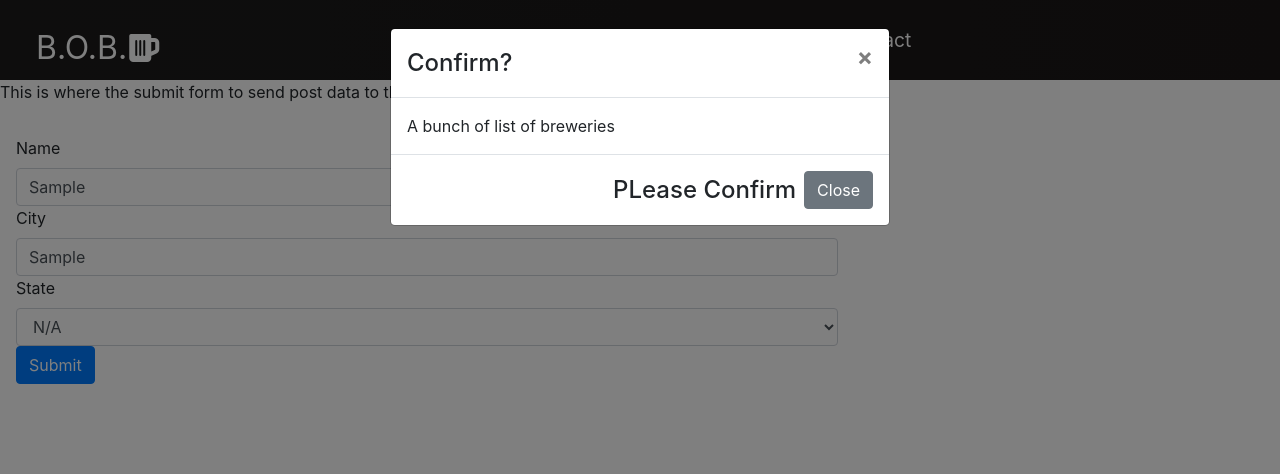
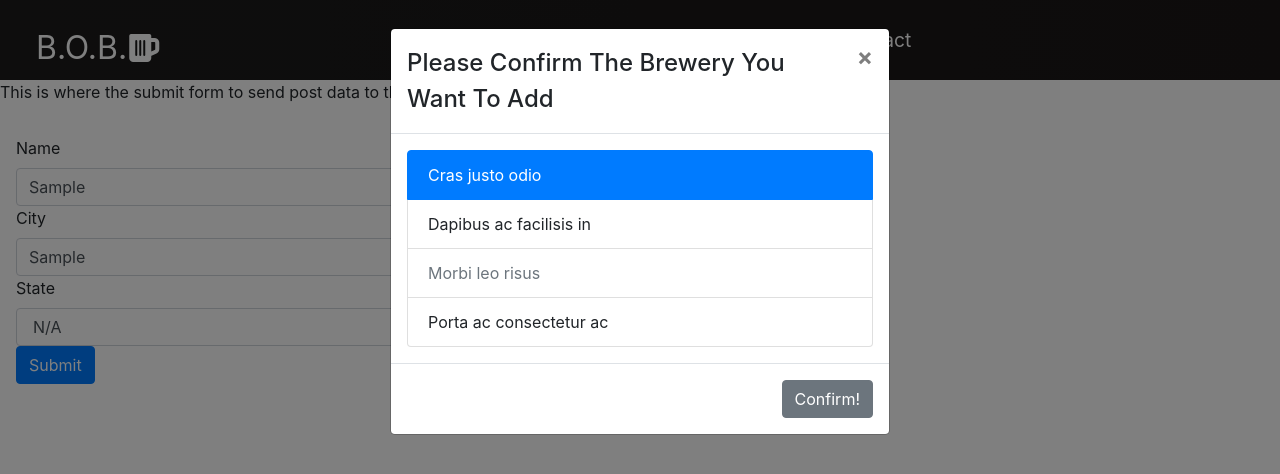
Before and after one commit to dianamora/B.O.B.frontend, a React (Create React App) app: page /contribute in a window 1280 px wide. Both pictures are taken after typing "Sample", "Sample" into the empty fields and a click on the button "Submit". Shown: the top 474 px of the page. Built offline with nearby package versions, Linux system fonts and the light colour scheme; no server answers.

Commit message:
working on Listgroup

```diff
--- a/src/components/Contribute.js
+++ b/src/components/Contribute.js
@@ -5,12 +5,13 @@ import SearchModal from './SearchModal'
 
 function Contribute() {
 const[show, setShow]= useState(false)
+const[searchResults, setSearchResults]= useState([])
 
     return (
         <div>
             <p>This is where the submit form to send post data to the api</p>
-            <ContributeForm setShow={setShow}></ContributeForm>
-            <SearchModal show={show} setShow={setShow}></SearchModal>
+            <ContributeForm setShow={setShow} setSearchResults={setSearchResults}></ContributeForm>
+            <SearchModal searchResults={searchResults} show={show} setShow={setShow}></SearchModal>
         </div>
     )
 }
--- a/src/components/Contributeform.js
+++ b/src/components/Contributeform.js
@@ -20,8 +20,8 @@ const updateInputs = (target) => {
 
 const handleSubmit = (e) => {
         e.preventDefault();
+
         props.setShow(true)
-
         let config = {
             method: 'POST',
             headers: {
@@ -35,8 +35,8 @@ const handleSubmit = (e) => {
         fetch(BASE_URL + "/breweries", config)
             .then(res => res.json())
             .then(res => {
-                console.log(res)
-                props.setShowModal(true)
+                props.setSearchResults(res)
+                setInputs({name: "", city: "", state: ""})
             })
     }
 
--- a/src/components/SearchModal.js
+++ b/src/components/SearchModal.js
@@ -1,5 +1,7 @@
 import Button from 'react-bootstrap/Button'
 import Modal from 'react-bootstrap/Modal'
+import ListGroup from 'react-bootstrap/ListGroup'
+
 
 function SearchModal(props) {
 
@@ -9,13 +11,24 @@ function SearchModal(props) {
 
         <Modal show={props.show} onHide={handleClose}>
           <Modal.Header closeButton>
-            <Modal.Title>Confirm?</Modal.Title>
+            <Modal.Title>Please Confirm The Brewery You Want To Add</Modal.Title>
           </Modal.Header>
-          <Modal.Body>A bunch of list of breweries</Modal.Body>
+          <Modal.Body>
+                <ListGroup as="ul">
+                  <ListGroup.Item as="li" active>
+                    Cras justo odio
+                  </ListGroup.Item>
+                  <ListGroup.Item as="li">Dapibus ac facilisis in</ListGroup.Item>
+                  <ListGroup.Item as="li" disabled>
+                    Morbi leo risus
+                  </ListGroup.Item>
+                  <ListGroup.Item as="li">Porta ac consectetur ac</ListGroup.Item>
+              </ListGroup>
+          </Modal.Body>
           <Modal.Footer>
-          <Modal.Title>PLease Confirm</Modal.Title>
+          <Modal.Title></Modal.Title>
             <Button variant="secondary" onClick={handleClose}>
-              Close
+              Confirm!
             </Button>
           </Modal.Footer>
         </Modal>
```
